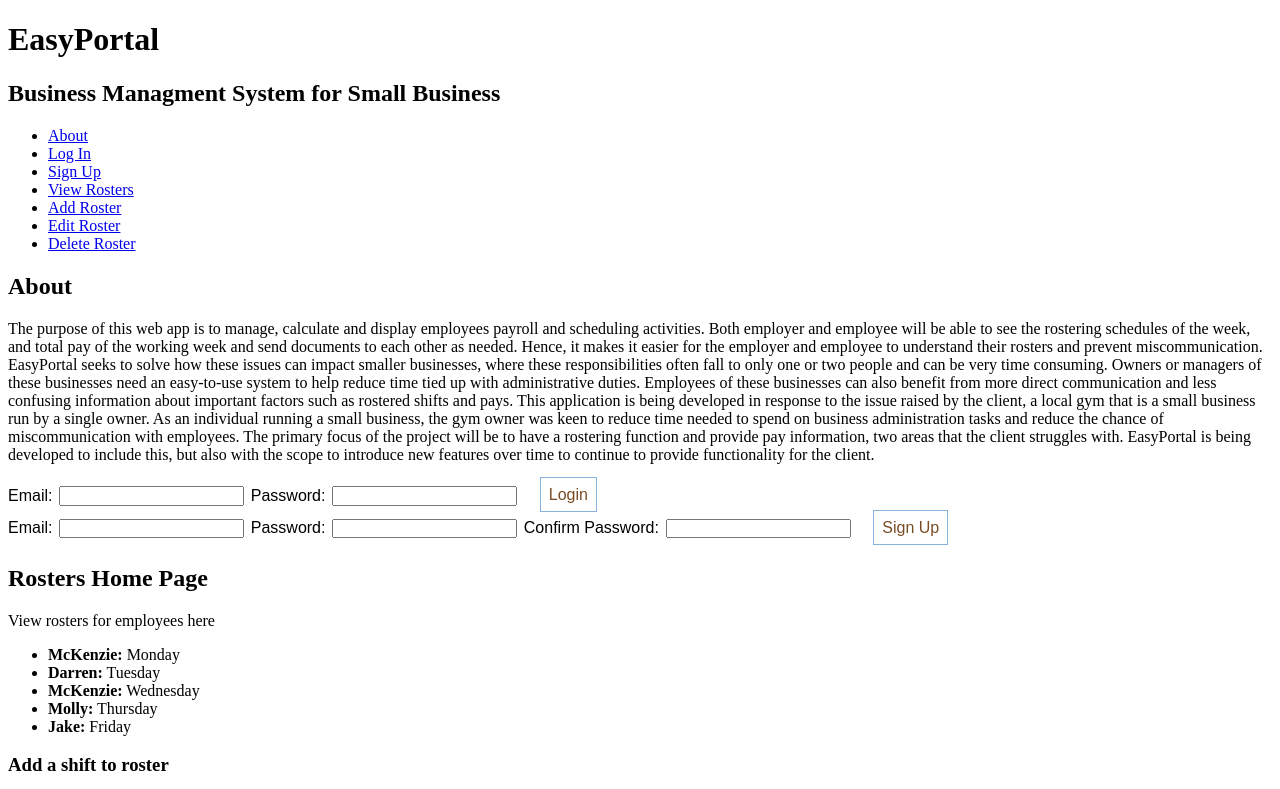
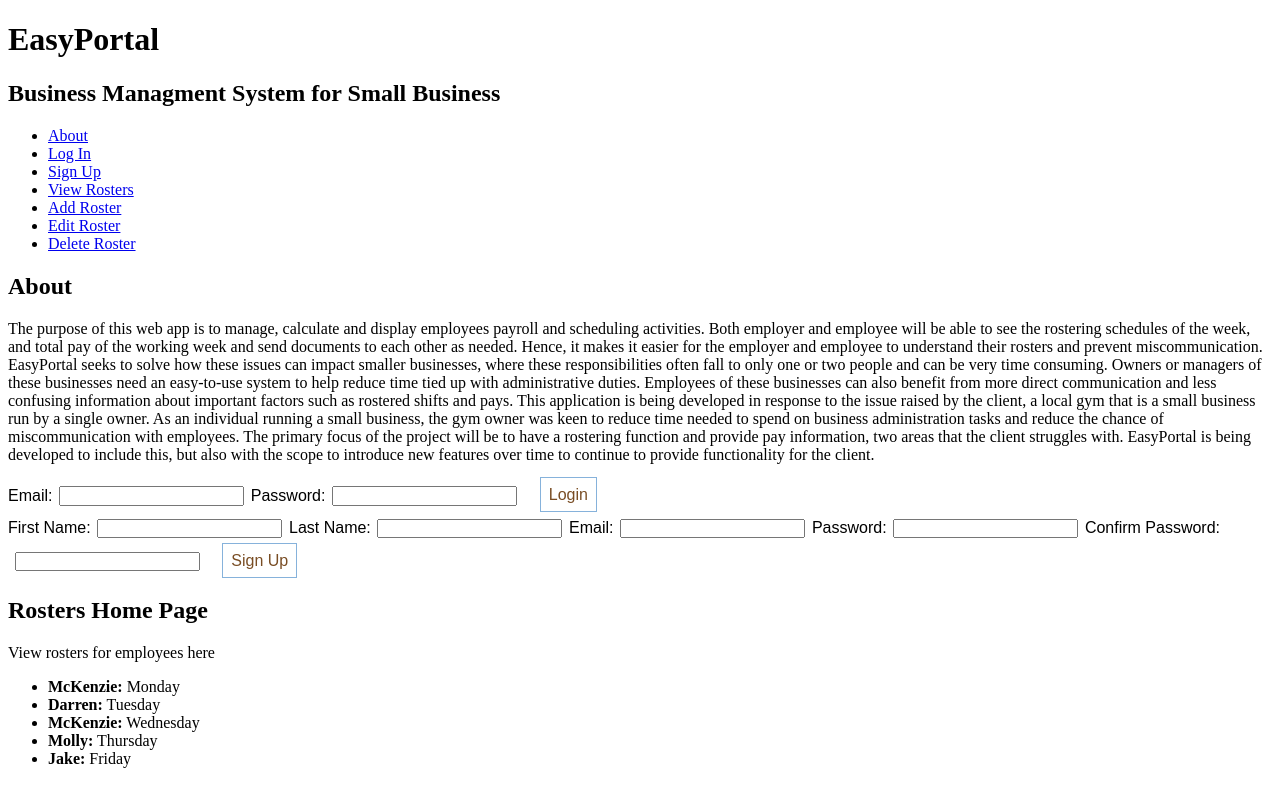
Before and after one commit to EasyPortal-Business-Management-System/EasyPortal-Client, a React (Create React App) app: page /login in a window 1280 px wide. Shown: the top 789 px of the page. Built offline with nearby package versions, Linux system fonts and the light colour scheme.

Commit message:
submit button funcitonality added

```diff
--- a/src/components/Register.js
+++ b/src/components/Register.js
@@ -4,6 +4,10 @@ import { Button, Label, Input } from './Styled';
 export default function SignUp({history}) {
 	return (
 		<form >
+			<Label>First Name:</Label>
+			<Input type='text' name='firstname'></Input>
+			<Label>Last Name:</Label>
+			<Input type='text' name='lastname'></Input>
 			<Label>Email:</Label>
 			<Input type='email' name='email'></Input>
 			<Label>Password:</Label>
--- a/src/components/Rosters.js
+++ b/src/components/Rosters.js
@@ -20,6 +20,8 @@ const addRosters = (roster) => {
     };
 
     setRosters(prevRosters => [...prevRosters, newRoster])
+
+
 }
 
     return (
```
Also changed, not shown: src/components/SignIn.js (deleted).
